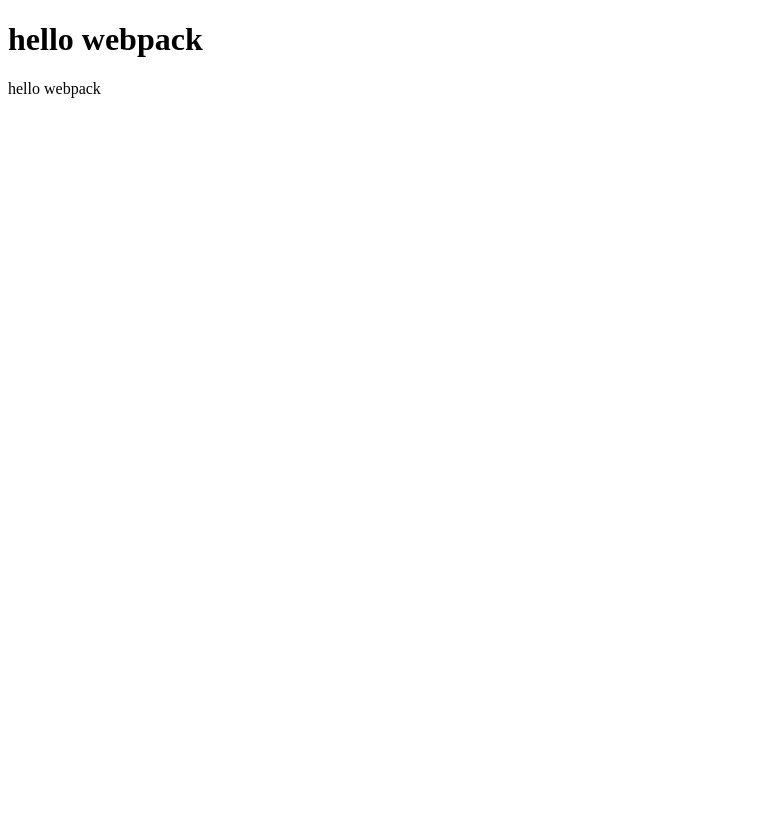
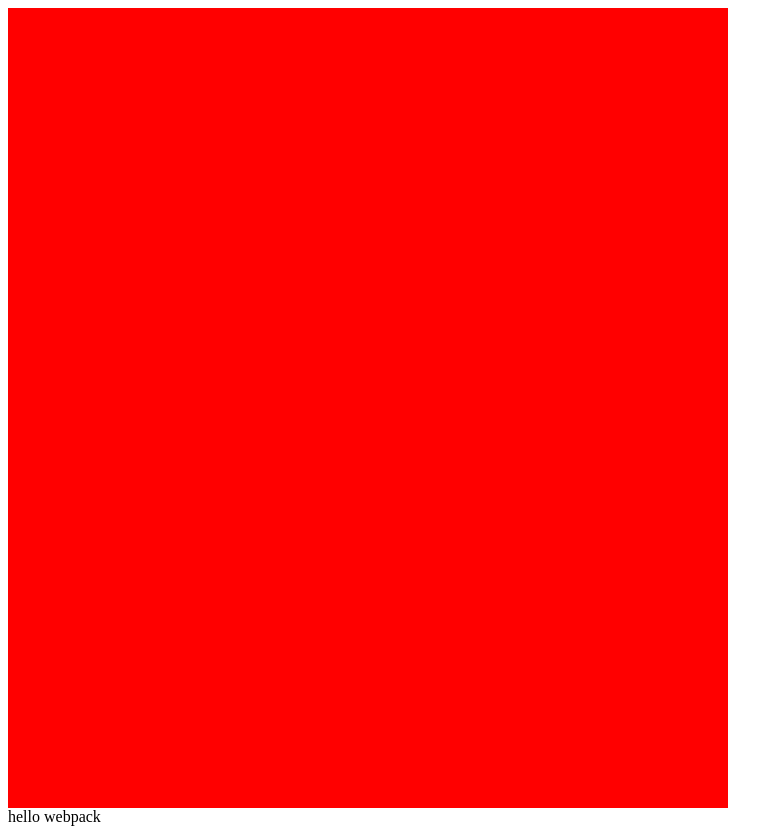
Before and after one commit to linzowo/mobile-web-h5, a website built with webpack: page src/index.html in a window 1280 px wide. Shown: the whole page, without its empty margins (0-783 px from the left). Before the commit the page ends 800 px from the top, so only its background shows below. Built offline with nearby package versions, Linux system fonts and the light colour scheme.

Commit message:
添加支持sass的loader，现在这个版本才是完整的初始环境

```diff
--- a/package.json
+++ b/package.json
@@ -15,9 +15,13 @@
     "clean-webpack-plugin": "^3.0.0",
     "css-loader": "^3.2.0",
     "csv-loader": "^3.0.2",
+    "fibers": "^4.0.2",
     "file-loader": "^4.2.0",
     "html-webpack-plugin": "^3.2.0",
+    "node-sass": "^4.13.0",
     "papaparse": "^4.5.0",
+    "sass": "^1.23.3",
+    "sass-loader": "^8.0.0",
     "style-loader": "^1.0.0",
     "webpack": "^4.41.2",
     "webpack-cli": "^3.3.10",
--- /dev/null
+++ b/src/css/common.scss
@@ -0,0 +1,33 @@
+// 公共样式
+
+// 通过媒体查询控制容器大小，超过768后全部为720
+@media (min-width: 576px) {
+    .container {
+      max-width: 540px;
+    }
+  }
+
+  @media (min-width: 768px) {
+    .container {
+      max-width: 720px;
+    }
+  }
+
+  @media (min-width: 992px) {
+    .container {
+      max-width: 720px;
+    }
+  }
+
+  @media (min-width: 1200px) {
+    .container {
+      max-width: 720px;
+    }
+  }
+
+//   容器设置
+
+.container {
+    background-color: red;
+    height: 800px;
+  }
--- a/src/index.html
+++ b/src/index.html
@@ -4,9 +4,9 @@
     <meta charset="UTF-8">
     <meta name="viewport" content="width=device-width, initial-scale=1.0, user-scalable=0">
     <meta http-equiv="X-UA-Compatible" content="ie=edge">
-    <title>模板主页</title>
+    <title>移动端万圣节h5</title>
 </head>
 <body>
-    <h1>hello webpack</h1>
+    <div class="container"></div>
 </body>
 </html>
--- a/src/js/main.js
+++ b/src/js/main.js
@@ -1,5 +1,11 @@
 // 程序入口文件
+
+// 引入其他模块
 import show from "./index.js";
+
+// 引入样式文件
+import '../css/common.scss';
+
 // test
 let container = document.createElement("div");
 container.innerHTML = "hello webpack";
--- a/webpack.config.js
+++ b/webpack.config.js
@@ -13,7 +13,7 @@
   },
   plugins: [
     new CleanWebpackPlugin(), // 每次编译后会先清空输出文件夹
-    new HtmlWebpackPlugin({
+    new HtmlWebpackPlugin({ // 配置编译后生成的index。html文件相关信息
       title: "Output Management",
       template: 'src/index.html'
     }), // 输出的html文件的相关配置信息
```
Also changed, not shown: dist/bundle.js (deleted), dist/index.html (deleted).
